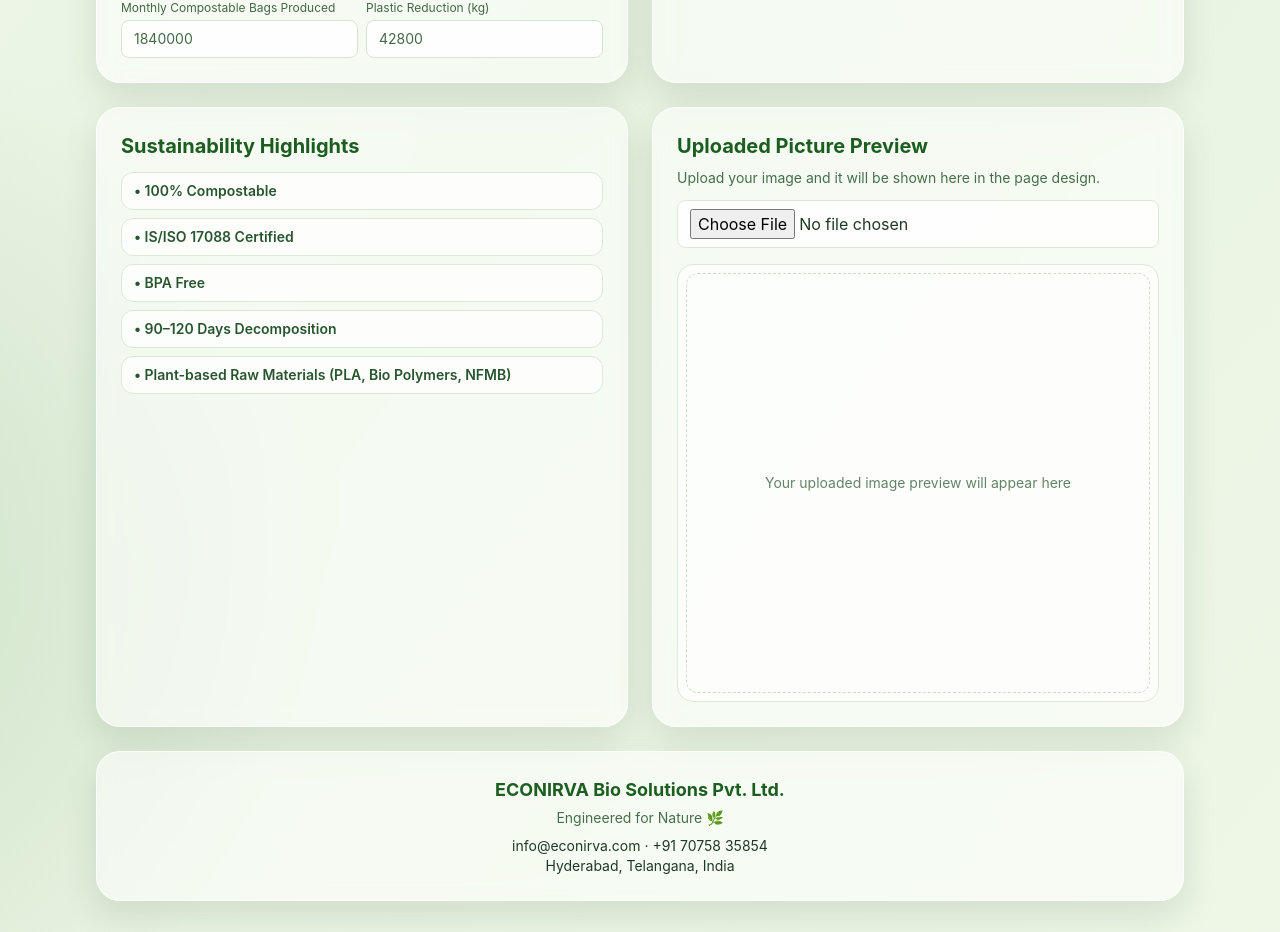
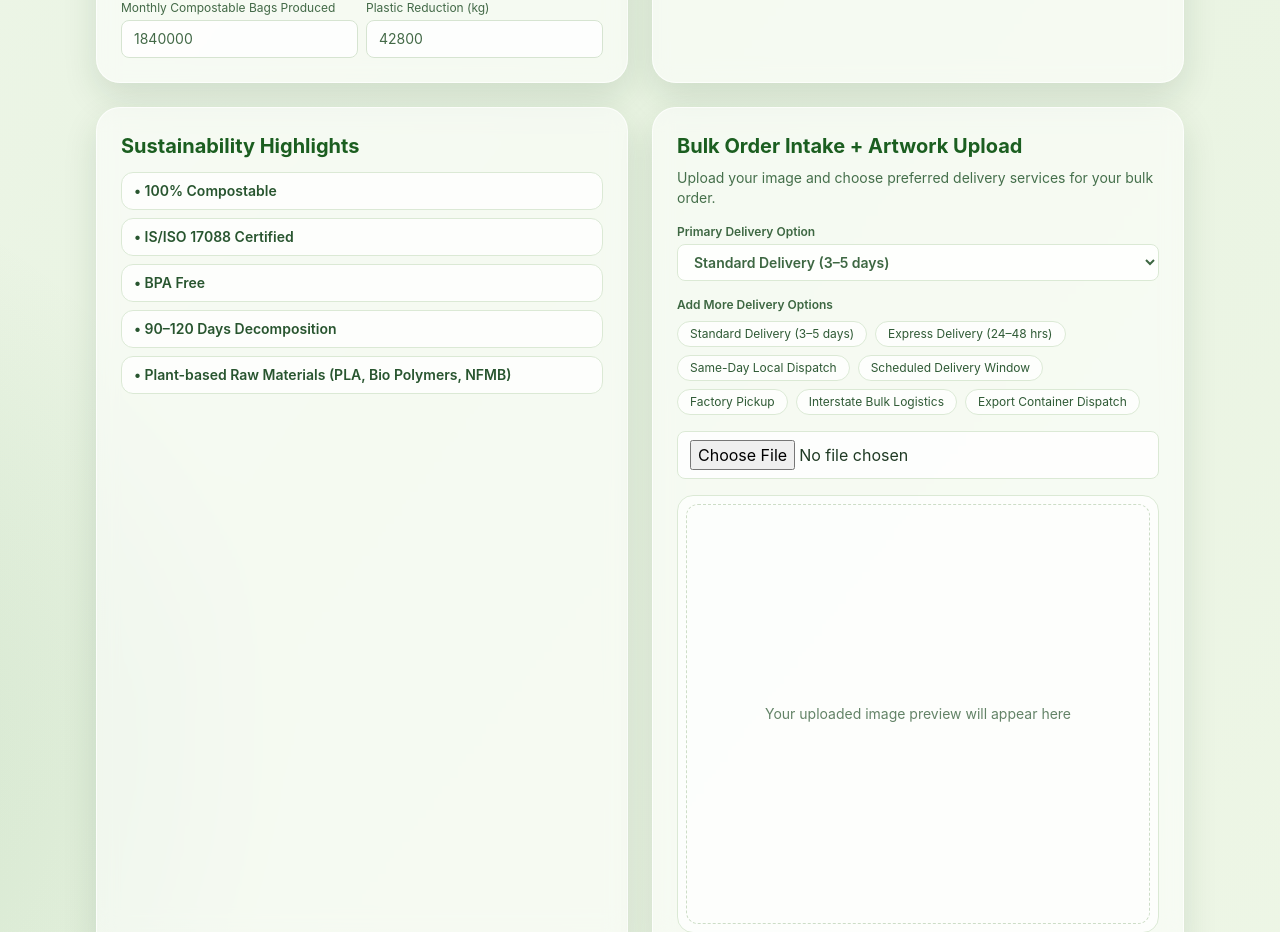
Before and after one commit to sandeepkadiyam2005/Econirva, a React (Vite) app: page / in a window 1280 px wide. Shown: the part 1075-2007 px from the top of the page. Built offline with nearby package versions, Linux system fonts and the light colour scheme.

Commit message:
Add expanded delivery options to bulk order intake

```diff
--- a/src/pages/Home.jsx
+++ b/src/pages/Home.jsx
@@ -7,6 +7,16 @@ const sustainabilityHighlights = [
   'BPA Free',
   '90–120 Days Decomposition',
   'Plant-based Raw Materials (PLA, Bio Polymers, NFMB)',
+];
+
+const deliveryOptions = [
+  'Standard Delivery (3–5 days)',
+  'Express Delivery (24–48 hrs)',
+  'Same-Day Local Dispatch',
+  'Scheduled Delivery Window',
+  'Factory Pickup',
+  'Interstate Bulk Logistics',
+  'Export Container Dispatch',
 ];
 
 const salesData = [35, 42, 48, 60, 72, 84, 96, 108, 122, 138, 154, 171];
@@ -30,6 +40,8 @@ const Home = () => {
     activeClients: 342,
   });
   const [uploadedPreview, setUploadedPreview] = useState(null);
+  const [selectedDelivery, setSelectedDelivery] = useState(deliveryOptions[0]);
+  const [selectedSupport, setSelectedSupport] = useState([]);
 
   const summary = useMemo(
     () => `${Math.round(widgets.monthlyProduction / 1000)}k units / ${widgets.plasticReducedKg.toLocaleString()} kg plastic replaced`,
@@ -42,6 +54,12 @@ const Home = () => {
     const reader = new FileReader();
     reader.onload = () => setUploadedPreview(String(reader.result || ''));
     reader.readAsDataURL(file);
+  };
+
+  const toggleSupportOption = (option) => {
+    setSelectedSupport((prev) =>
+      prev.includes(option) ? prev.filter((item) => item !== option) : [...prev, option]
+    );
   };
 
   return (
@@ -170,12 +188,44 @@ const Home = () => {
           </article>
 
           <article className="glass-card fade-up rounded-3xl p-6" style={{ animationDelay: '340ms' }}>
-            <h2 className="text-xl font-bold text-[#1B5E20]">Uploaded Picture Preview</h2>
-            <p className="mt-2 text-sm text-[#456f4b]">Upload your image and it will be shown here in the page design.</p>
+            <h2 className="text-xl font-bold text-[#1B5E20]">Bulk Order Intake + Artwork Upload</h2>
+            <p className="mt-2 text-sm text-[#456f4b]">Upload your image and choose preferred delivery services for your bulk order.</p>
+
+            <label className="mt-4 block text-xs font-semibold text-[#3d6742]">
+              Primary Delivery Option
+              <select
+                className="mt-1 w-full rounded-lg border border-[#dbe9d5] bg-white/85 px-3 py-2 text-sm"
+                value={selectedDelivery}
+                onChange={(e) => setSelectedDelivery(e.target.value)}
+              >
+                {deliveryOptions.map((option) => (
+                  <option key={option} value={option}>{option}</option>
+                ))}
+              </select>
+            </label>
+
+            <p className="mt-4 text-xs font-semibold text-[#3d6742]">Add More Delivery Options</p>
+            <div className="mt-2 flex flex-wrap gap-2">
+              {deliveryOptions.map((option) => (
+                <button
+                  key={option}
+                  type="button"
+                  onClick={() => toggleSupportOption(option)}
+                  className={`rounded-full border px-3 py-1 text-xs ${
+                    selectedSupport.includes(option)
+                      ? 'border-[#2E7D32] bg-[#2E7D32] text-[#F1F8E9]'
+                      : 'border-[#dbe9d5] bg-white/75 text-[#2f5a35]'
+                  }`}
+                >
+                  {option}
+                </button>
+              ))}
+            </div>
+
             <input
               type="file"
               accept="image/*"
-              className="mt-3 w-full rounded-lg border border-[#dbe9d5] bg-white/80 px-3 py-2"
+              className="mt-4 w-full rounded-lg border border-[#dbe9d5] bg-white/80 px-3 py-2"
               onChange={onImageUpload}
             />
             <div className="mt-4 overflow-hidden rounded-2xl border border-[#dbe9d5] bg-white/70 p-2">
```
